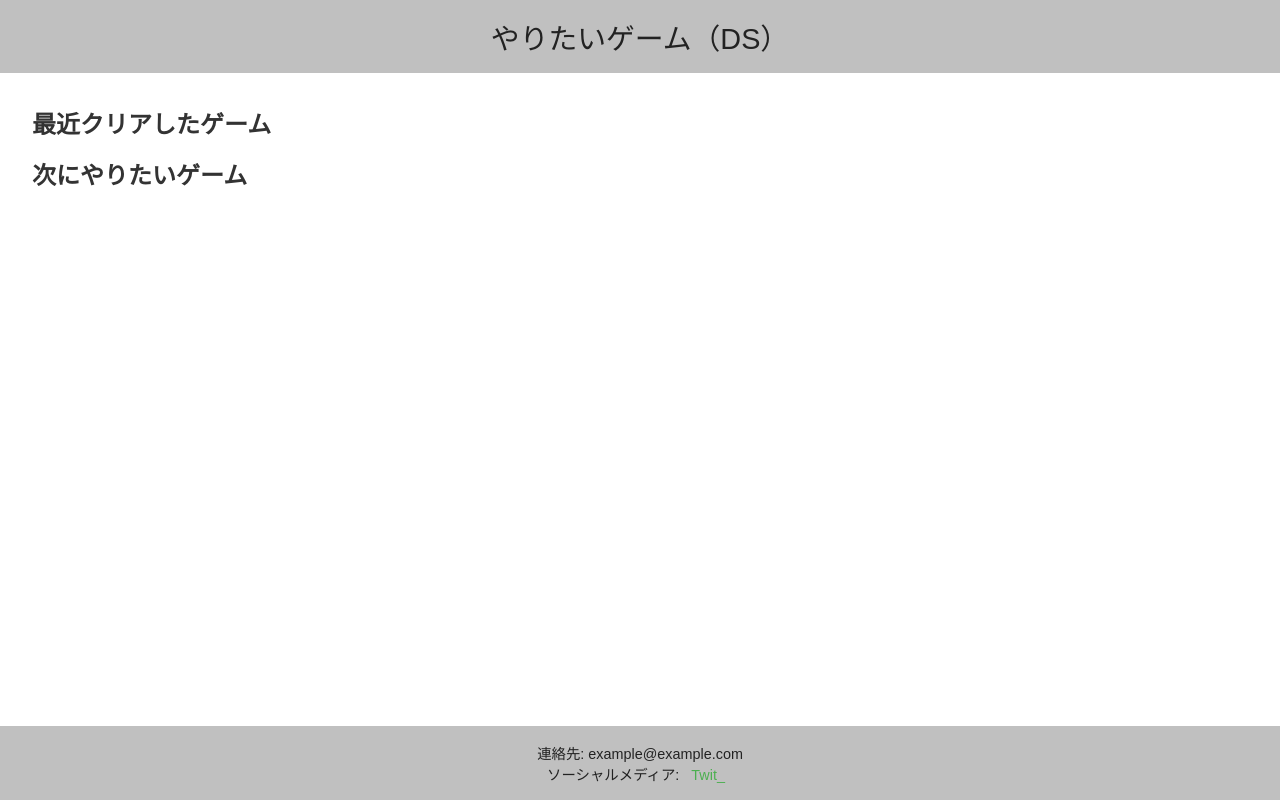
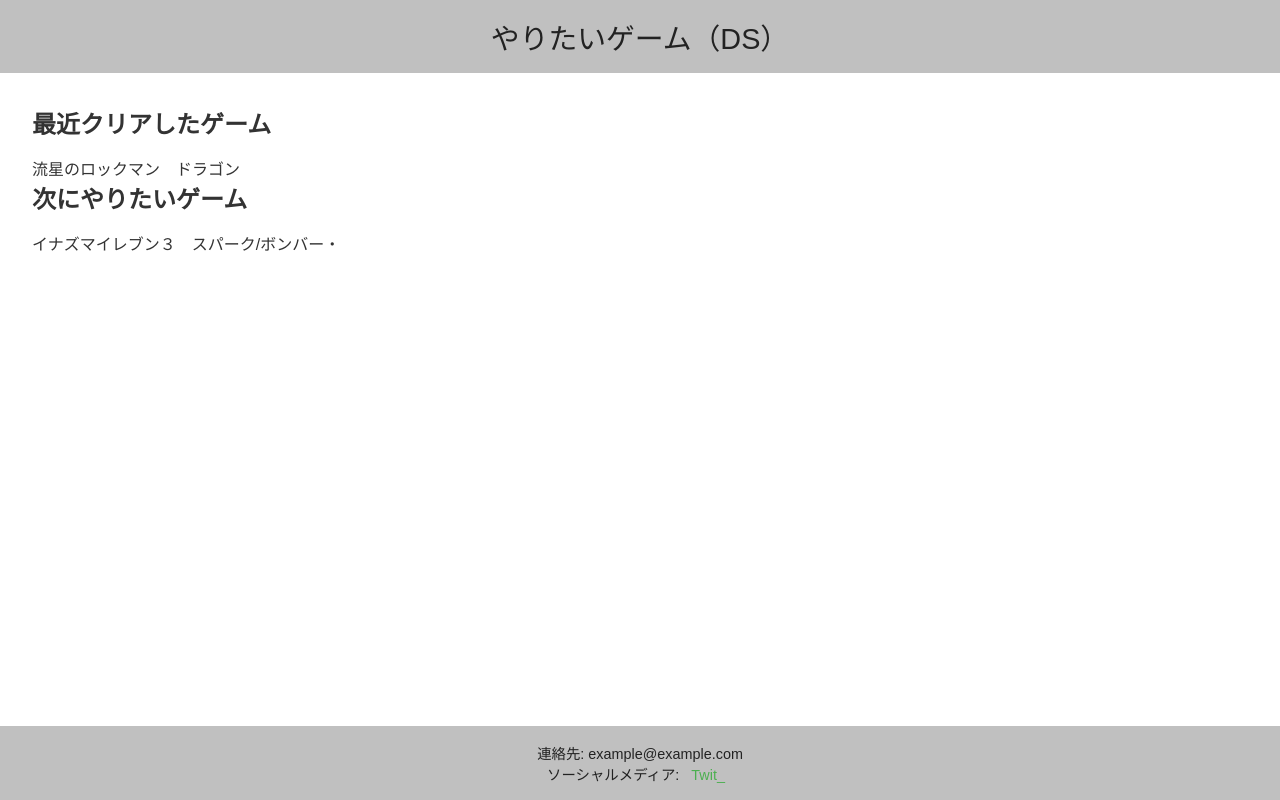
Before and after one commit to kokokaaa/rennshuu, a plain HTML site: page index.html in a window 1280 px wide. Drawn offline with Linux system fonts and the light colour scheme.

Commit message:
Update index.html

```diff
--- a/index.html
+++ b/index.html
@@ -70,10 +70,10 @@
 
   <main>
     <h2>最近クリアしたゲーム</h2>
-    <p></p>
+    <p>流星のロックマン　ドラゴン</p>
 
     <h2>次にやりたいゲーム</h2>
-    <p></p>
+    <p>イナズマイレブン３　スパーク/ボンバー・</p>
   </main>
 
   <footer>
```
